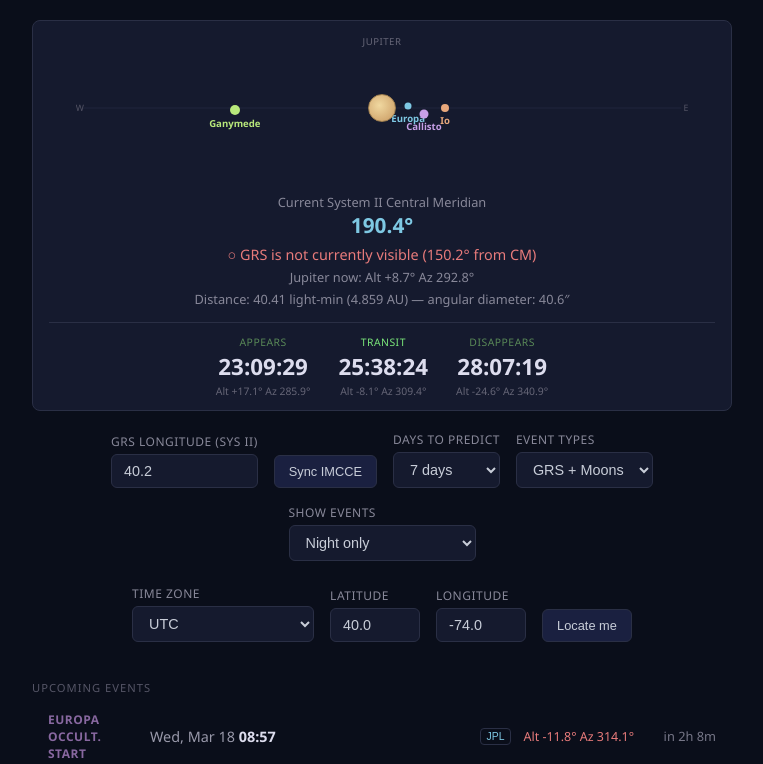
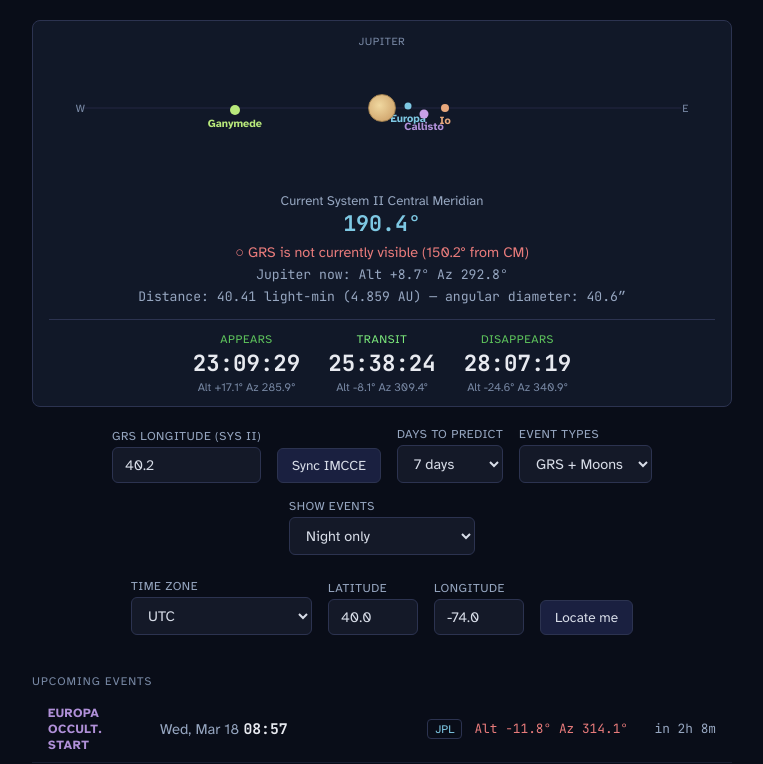
Before and after one commit to brainwagon/rspot, a plain HTML site: page index.html in a window 1280 px wide. Shown: the part 276-1040 px from the top of the page, without its empty margins (258-1021 px from the left). Drawn offline with Linux system fonts and the light colour scheme.

Commit message:
Improve dark-mode legibility: Atkinson Hyperlegible font, CSS variables, higher-contrast text
- Add Atkinson Hyperlegible (body) + JetBrains Mono (data/numbers) from Google Fonts
- Introduce CSS custom properties for all colors, enforced dark color-scheme
- Raise all dim text from #556/#667/#889 range to --text-dim/#96a6c0 or --text-muted/#7888a4
- Apply monospace font to timers, event times, alt/az, countdowns, and distance display
- Bump minimum font sizes (0.55em → 0.68em, 0.65em → 0.72em, 0.75em → 0.82em for info block)
- Set color-scheme:dark on <html> so browser chrome (scrollbars, inputs) matches

Co-Authored-By: Claude Sonnet 4.6 <noreply@anthropic.com>

```diff
--- a/index.html
+++ b/index.html
@@ -1,15 +1,36 @@
 <!DOCTYPE html>
-<html lang="en">
+<html lang="en" style="color-scheme:dark">
 <head>
 <meta charset="UTF-8">
 <meta name="viewport" content="width=device-width, initial-scale=1.0">
 <title>Jupiter GRS & Galilean Moons</title>
+<link rel="preconnect" href="https://fonts.googleapis.com">
+<link rel="preconnect" href="https://fonts.gstatic.com" crossorigin>
+<link href="https://fonts.googleapis.com/css2?family=Atkinson+Hyperlegible:ital,wght@0,400;0,700;1,400&family=JetBrains+Mono:wght@400;600;700&display=swap" rel="stylesheet">
 <style>
+  :root {
+    color-scheme: dark;
+    --bg:          #090d18;
+    --bg-card:     #111828;
+    --bg-input:    #141928;
+    --border:      #2c3350;
+    --text:        #d8dde8;
+    --text-dim:    #96a6c0;
+    --text-muted:  #7888a4;
+    --accent-o:    #e8a87c;
+    --accent-t:    #7ec8e3;
+    --accent-g:    #7be87b;
+    --accent-g2:   #5ec45c;
+    --accent-r:    #e87b7b;
+    --accent-p:    #b090d8;
+    --accent-y:    #b8e87b;
+    --mono:        'JetBrains Mono', monospace;
+  }
   * { margin: 0; padding: 0; box-sizing: border-box; }
   body {
-    font-family: 'Segoe UI', system-ui, sans-serif;
-    background: #0a0e1a;
-    color: #c8cdd8;
+    font-family: 'Atkinson Hyperlegible', system-ui, sans-serif;
+    background: var(--bg);
+    color: var(--text);
     min-height: 100vh;
     padding: 20px;
   }
@@ -21,25 +42,23 @@
     margin-bottom: 20px;
     flex-wrap: wrap;
   }
-  .header-text {
-    text-align: center;
-  }
+  .header-text { text-align: center; }
   .header-img {
     width: 256px;
     height: 256px;
     object-fit: cover;
     border-radius: 50%;
-    border: 2px solid #2a2f45;
+    border: 2px solid var(--border);
     flex-shrink: 0;
   }
   h1 {
-    color: #e8a87c;
+    color: var(--accent-o);
     font-size: 1.6em;
     margin-bottom: 4px;
   }
   .subtitle {
-    color: #667;
-    font-size: 0.85em;
+    color: var(--text-dim);
+    font-size: 0.88em;
   }
   .controls {
     max-width: 700px;
@@ -57,59 +76,61 @@
   }
   .control-group label {
     font-size: 0.75em;
-    color: #889;
+    color: var(--text-dim);
     text-transform: uppercase;
     letter-spacing: 0.5px;
   }
   input, select {
-    background: #151a2e;
-    border: 1px solid #2a2f45;
-    color: #c8cdd8;
+    background: var(--bg-input);
+    border: 1px solid var(--border);
+    color: var(--text);
     padding: 8px 12px;
     border-radius: 6px;
     font-size: 0.9em;
-  }
-  input:focus, select:focus { outline: none; border-color: #e8a87c; }
+    font-family: inherit;
+  }
+  input:focus, select:focus { outline: none; border-color: var(--accent-o); }
   button {
     background: #1a2040;
-    border: 1px solid #2a2f45;
-    color: #c8cdd8;
+    border: 1px solid var(--border);
+    color: var(--text);
     padding: 8px 14px;
     border-radius: 6px;
-    font-size: 0.8em;
+    font-size: 0.85em;
+    font-family: inherit;
     cursor: pointer;
   }
-  button:hover { border-color: #e8a87c; color: #e8a87c; }
-  button:disabled { opacity: 0.5; cursor: default; }
+  button:hover { border-color: var(--accent-o); color: var(--accent-o); }
+  button:disabled { opacity: 0.45; cursor: default; }
   .sync-status {
     max-width: 700px;
     margin: -16px auto 16px;
     text-align: center;
-    font-size: 0.72em;
-    color: #667;
+    font-size: 0.78em;
+    color: var(--text-muted);
     min-height: 1.2em;
   }
-  .sync-status.ok { color: #7be87b; }
-  .sync-status.err { color: #e87b7b; }
+  .sync-status.ok  { color: var(--accent-g); }
+  .sync-status.err { color: var(--accent-r); }
   .now-bar {
     max-width: 700px;
     margin: 0 auto 20px;
-    background: #151a2e;
-    border: 1px solid #2a2f45;
+    background: var(--bg-card);
+    border: 1px solid var(--border);
     border-radius: 8px;
     padding: 12px 16px;
     text-align: center;
   }
-  .now-bar .cm-label { color: #889; font-size: 0.8em; }
-  .now-bar .cm-value { color: #7ec8e3; font-size: 1.3em; font-weight: 600; }
+  .now-bar .cm-label  { color: var(--text-dim); font-size: 0.82em; }
+  .now-bar .cm-value  { color: var(--accent-t); font-size: 1.35em; font-weight: 700; font-family: var(--mono); }
   .now-bar .grs-status { margin-top: 6px; font-size: 0.9em; }
-  .now-bar .jup-altaz { margin-top: 4px; font-size: 0.8em; color: #889; }
-  .visible { color: #7be87b; }
-  .not-visible { color: #e87b7b; }
+  .now-bar .jup-altaz { margin-top: 5px; font-size: 0.82em; color: var(--text-dim); font-family: var(--mono); }
+  .visible     { color: var(--accent-g); }
+  .not-visible { color: var(--accent-r); }
   .countdown-section {
     margin-top: 14px;
     padding-top: 12px;
-    border-top: 1px solid #2a2f45;
+    border-top: 1px solid var(--border);
     display: flex;
     justify-content: center;
     gap: 28px;
@@ -122,22 +143,22 @@
     gap: 2px;
   }
   .countdown-item .cd-label {
-    font-size: 0.65em;
+    font-size: 0.72em;
     text-transform: uppercase;
     letter-spacing: 0.5px;
   }
-  .countdown-item .cd-label.appear { color: #5a8a58; }
-  .countdown-item .cd-label.transit { color: #7be87b; }
-  .countdown-item .cd-label.disappear { color: #5a8a58; }
+  .countdown-item .cd-label.appear    { color: var(--accent-g2); }
+  .countdown-item .cd-label.transit   { color: var(--accent-g); }
+  .countdown-item .cd-label.disappear { color: var(--accent-g2); }
   .countdown-item .cd-timer {
+    font-family: var(--mono);
     font-size: 1.4em;
     font-weight: 700;
-    font-variant-numeric: tabular-nums;
-    color: #dde;
+    color: #e8eaf0;
   }
   .countdown-item .cd-subtext {
-    font-size: 0.65em;
-    color: #667;
+    font-size: 0.72em;
+    color: var(--text-muted);
   }
   .events {
     max-width: 700px;
@@ -147,7 +168,7 @@
     gap: 2px;
   }
   .event-group {
-    background: #111628;
+    background: var(--bg-card);
     border-radius: 8px;
     overflow: hidden;
     margin-bottom: 10px;
@@ -155,42 +176,43 @@
   .event-group.past { opacity: 0.45; }
   .event-row {
     display: grid;
-    grid-template-columns: 90px 1fr auto auto 70px;
+    grid-template-columns: 100px 1fr auto auto 76px;
     align-items: center;
-    padding: 8px 16px;
+    padding: 9px 16px;
     gap: 12px;
-    border-bottom: 1px solid #1a1f35;
+    border-bottom: 1px solid #181e30;
   }
   .event-row:last-child { border-bottom: none; }
   .event-type {
-    font-size: 0.75em;
+    font-size: 0.78em;
     text-transform: uppercase;
     letter-spacing: 0.5px;
-    font-weight: 600;
-  }
-  .event-type.appear { color: #5a8a58; }
-  .event-type.transit { color: #7be87b; }
-  .event-type.disappear { color: #5a8a58; }
-  .event-datetime { font-size: 0.9em; }
-  .event-date { color: #99a; }
-  .event-time { color: #dde; font-weight: 600; }
+    font-weight: 700;
+  }
+  .event-type.appear    { color: var(--accent-g2); }
+  .event-type.transit   { color: var(--accent-g); }
+  .event-type.disappear { color: var(--accent-g2); }
+  .event-datetime { font-size: 0.92em; }
+  .event-date { color: var(--text-dim); }
+  .event-time { color: #e8eaf0; font-weight: 700; font-family: var(--mono); }
   .event-altaz {
-    font-size: 0.78em;
-    font-variant-numeric: tabular-nums;
+    font-family: var(--mono);
+    font-size: 0.8em;
     white-space: nowrap;
   }
-  .above-horizon { color: #7ec8e3; }
-  .below-horizon { color: #e87b7b; }
+  .above-horizon { color: var(--accent-t); }
+  .below-horizon { color: var(--accent-r); }
   .event-countdown {
     text-align: right;
+    font-family: var(--mono);
     font-size: 0.8em;
-    color: #778;
+    color: var(--text-dim);
   }
   .section-label {
-    font-size: 0.7em;
+    font-size: 0.72em;
     text-transform: uppercase;
     letter-spacing: 1px;
-    color: #556;
+    color: var(--text-muted);
     margin: 16px 0 8px;
     max-width: 700px;
     margin-left: auto;
@@ -199,9 +221,9 @@
   .info {
     max-width: 700px;
     margin: 24px auto 0;
-    font-size: 0.75em;
-    color: #556;
-    line-height: 1.5;
+    font-size: 0.82em;
+    color: var(--text-muted);
+    line-height: 1.6;
   }
   /* Moon diagram */
   .moon-diagram {
@@ -236,8 +258,8 @@
     left: 50%;
     top: 2px;
     transform: translateX(-50%);
-    font-size: 0.6em;
-    color: #667;
+    font-size: 0.68em;
+    color: var(--text-muted);
     text-transform: uppercase;
     letter-spacing: 0.5px;
   }
@@ -263,43 +285,44 @@
   .moon-diagram .moon-name {
     position: absolute;
     transform: translateX(-50%);
-    font-size: 0.6em;
-    font-weight: 600;
+    font-size: 0.68em;
+    font-weight: 700;
     white-space: nowrap;
   }
   .moon-diagram .dir-labels {
     position: absolute;
     top: 50%;
     transform: translateY(-50%);
-    font-size: 0.55em;
-    color: #556;
+    font-size: 0.68em;
+    color: var(--text-muted);
     text-transform: uppercase;
   }
   .moon-diagram .dir-w { left: 4%; }
   .moon-diagram .dir-e { right: 4%; }
   /* Moon event colors */
-  .event-type.moon-transit { color: #5ec4e8; }
-  .event-type.moon-shadow { color: #d0d0d0; }
-  .event-type.moon-occultation { color: #8868a0; }
-  .event-type.moon-eclipse { color: #8868a0; }
-  .moon-io { color: #e8a87c; }
-  .moon-europa { color: #7ec8e3; }
-  .moon-ganymede { color: #b8e87b; }
-  .moon-callisto { color: #c8a0e8; }
+  .event-type.moon-transit     { color: #5ec4e8; }
+  .event-type.moon-shadow      { color: #d0d4dc; }
+  .event-type.moon-occultation { color: var(--accent-p); }
+  .event-type.moon-eclipse     { color: var(--accent-p); }
+  .moon-io       { color: var(--accent-o); }
+  .moon-europa   { color: var(--accent-t); }
+  .moon-ganymede { color: var(--accent-y); }
+  .moon-callisto { color: var(--accent-p); }
   .refine-btn {
     background: none;
-    border: 1px solid #2a2f45;
-    color: #7ec8e3;
-    font-size: 0.65em;
-    padding: 2px 6px;
+    border: 1px solid var(--border);
+    color: var(--accent-t);
+    font-size: 0.72em;
+    padding: 2px 7px;
     border-radius: 4px;
     cursor: pointer;
     margin-left: 6px;
     vertical-align: middle;
-  }
-  .refine-btn:hover { background: #1a2040; border-color: #7ec8e3; }
-  .refine-btn:disabled { color: #556; border-color: #1a1f35; cursor: default; }
-  .refine-btn.refined { color: #7be87b; border-color: #7be87b; }
+    font-family: inherit;
+  }
+  .refine-btn:hover    { background: #1a2040; border-color: var(--accent-t); }
+  .refine-btn:disabled { color: var(--text-muted); border-color: #1a1f35; cursor: default; }
+  .refine-btn.refined  { color: var(--accent-g); border-color: var(--accent-g); }
 </style>
 </head>
 <body>
```
